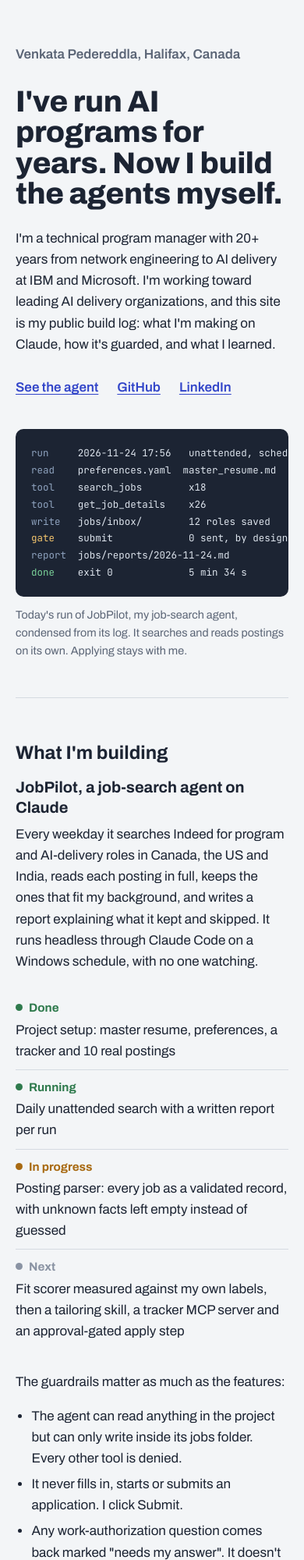
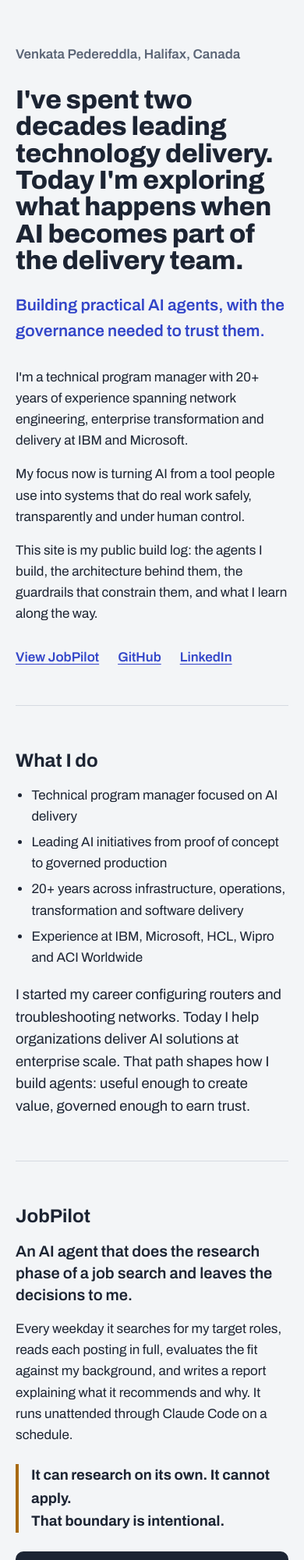
Before and after one commit to venkata-agentic/venkata-agentic.github.io, a plain HTML site: page index.html in a window 390 px wide. Shown: the top 2000 px of the page at 78% size. Drawn offline with Linux system fonts and the light colour scheme.

Commit message:
Add files via upload
updated

```diff
--- a/index.html
+++ b/index.html
@@ -40,27 +40,28 @@
   .wrap { max-width: 1120px; margin: 0 auto; padding: 0 28px; }
 
   /* Hero */
-  header.hero {
-    display: grid;
-    grid-template-columns: minmax(0, 1.05fr) minmax(0, 1fr);
-    gap: 56px;
-    align-items: center;
-    padding: 88px 0 72px;
-  }
+  header.hero { padding: 88px 0 64px; }
   .name { font-weight: 600; margin: 0 0 28px; color: var(--muted); }
   h1 {
-    font-size: clamp(2.4rem, 5.2vw, 4rem);
+    font-size: clamp(2.1rem, 4.6vw, 3.6rem);
+    max-width: 24ch;
     line-height: 1.02;
     font-weight: 800;
     font-variation-settings: "wdth" 70;
     letter-spacing: -0.01em;
     margin: 0 0 24px;
   }
-  .lede { max-width: 46ch; margin: 0 0 28px; color: var(--ink); }
+  .tagline { font-size: 1.3rem; font-weight: 600; color: var(--link); margin: 0 0 28px; max-width: 48ch; }
+  .intro { max-width: 62ch; margin-bottom: 28px; }
+  .intro p { break-inside: avoid; }
+  .story { font-size: 1.15rem; line-height: 1.55; margin-top: 20px; }
+  .summary { font-size: 1.25rem; font-weight: 600; line-height: 1.4; }
+  .boundary { font-weight: 700; font-size: 1.15rem; border-left: 4px solid var(--doing); padding-left: 16px; margin: 24px 0; }
+  .body h3 { margin-top: 36px; }
+  figure.trace { max-width: 620px; margin: 8px 0 8px; }
   .links { display: flex; flex-wrap: wrap; gap: 12px 24px; margin: 0; padding: 0; list-style: none; font-weight: 600; }
 
   /* The trace: the one bold element */
-  figure.trace { margin: 0; }
   .trace pre {
     margin: 0;
     background: var(--trace-bg);
@@ -134,7 +135,7 @@
   footer { padding: 40px 0 64px; border-top: 1px solid var(--rule); color: var(--muted); font-size: 0.9rem; }
 
   @media (max-width: 860px) {
-    header.hero { grid-template-columns: minmax(0, 1fr); gap: 40px; padding: 56px 0 48px; }
+    header.hero { padding: 56px 0 48px; }
     .sec { grid-template-columns: minmax(0, 1fr); gap: 16px; }
   }
   @media (max-width: 520px) {
@@ -149,16 +150,44 @@
 <div class="wrap">
 
   <header class="hero">
-    <div>
     <p class="name">Venkata Pedereddla, Halifax, Canada</p>
-      <h1>I've run AI programs for years. Now I build the agents myself.</h1>
-      <p class="lede">I'm a technical program manager with 20+ years from network engineering to AI delivery at IBM and Microsoft. I'm working toward leading AI delivery organizations, and this site is my public build log: what I'm making on Claude, how it's guarded, and what I learned.</p>
+    <h1>I've spent two decades leading technology delivery. Today I'm exploring what happens when AI becomes part of the delivery team.</h1>
+    <p class="tagline">Building practical AI agents, with the governance needed to trust them.</p>
+    <div class="intro">
+      <p>I'm a technical program manager with 20+ years of experience spanning network engineering, enterprise transformation and delivery at IBM and Microsoft.</p>
+      <p>My focus now is turning AI from a tool people use into systems that do real work safely, transparently and under human control.</p>
+      <p>This site is my public build log: the agents I build, the architecture behind them, the guardrails that constrain them, and what I learn along the way.</p>
+    </div>
     <ul class="links">
-        <li><a href="#jobpilot">See the agent</a></li>
+      <li><a href="#jobpilot">View JobPilot</a></li>
       <li><a href="https://github.com/venkata-agentic">GitHub</a></li>
       <li><a href="https://www.linkedin.com/in/venkatapedereddla">LinkedIn</a></li>
     </ul>
+  </header>
+
+  <main>
+    <section aria-labelledby="h-do">
+      <div class="sec">
+        <h2 id="h-do">What I do</h2>
+        <div class="body">
+          <ul class="rules">
+            <li>Technical program manager focused on AI delivery</li>
+            <li>Leading AI initiatives from proof of concept to governed production</li>
+            <li>20+ years across infrastructure, operations, transformation and software delivery</li>
+            <li>Experience at IBM, Microsoft, HCL, Wipro and ACI Worldwide</li>
+          </ul>
+          <p class="story">I started my career configuring routers and troubleshooting networks. Today I help organizations deliver AI solutions at enterprise scale. That path shapes how I build agents: useful enough to create value, governed enough to earn trust.</p>
         </div>
+      </div>
+    </section>
+
+    <section id="jobpilot" aria-labelledby="h-jobpilot">
+      <div class="sec">
+        <h2 id="h-jobpilot">JobPilot</h2>
+        <div class="body">
+          <p class="summary">An AI agent that does the research phase of a job search and leaves the decisions to me.</p>
+          <p>Every weekday it searches for my target roles, reads each posting in full, evaluates the fit against my background, and writes a report explaining what it recommends and why. It runs unattended through Claude Code on a schedule.</p>
+          <p class="boundary">It can research on its own. It cannot apply.<br>That boundary is intentional.</p>
 
           <figure class="trace" aria-labelledby="trace-cap">
 <pre><span class="line"><span class="k">run</span>     2026-11-24 17:56   unattended, scheduled
@@ -169,32 +198,27 @@
 </span><span class="line"><span class="gate">gate</span>    submit             0 sent, by design
 </span><span class="line"><span class="k">report</span>  jobs/reports/2026-11-24.md
 </span><span class="line"><span class="ok">done</span>    exit 0             5 min 34 s</span></pre>
-      <figcaption id="trace-cap">Today's run of JobPilot, my job-search agent, condensed from its log. It searches and reads postings on its own. Applying stays with me.</figcaption>
+            <figcaption id="trace-cap">Today's run, condensed from the agent's log.</figcaption>
           </figure>
-  </header>
 
-  <main>
-    <section id="jobpilot" aria-labelledby="h-jobpilot">
-      <div class="sec">
-        <h2 id="h-jobpilot">What I'm building</h2>
-        <div class="body">
-          <h3>JobPilot, a job-search agent on Claude</h3>
-          <p>Every weekday it searches Indeed for program and AI-delivery roles in Canada, the US and India, reads each posting in full, keeps the ones that fit my background, and writes a report explaining what it kept and skipped. It runs headless through Claude Code on a Windows schedule, with no one watching.</p>
+          <h3>AI capability without losing control</h3>
+          <p>Many agent demos focus on what the model can do. I'm just as interested in what it should not do. JobPilot runs under explicit constraints:</p>
+          <ul class="rules">
+            <li>It can write only to one approved folder. Every other tool is denied.</li>
+            <li>It never submits an application.</li>
+            <li>Judgment calls, like work-authorization questions, come back to me marked "needs my answer".</li>
+            <li>Unknown information stays unknown. It leaves a field empty rather than guess.</li>
+            <li>It uses only job sources that allow automated access.</li>
+          </ul>
+          <p>A trustworthy AI system needs boundaries as much as capabilities.</p>
 
+          <h3>Where the build stands</h3>
           <ol class="milestones" aria-label="Build progress, in order">
             <li><span class="status s-done">Done</span><span>Project setup: master resume, preferences, a tracker and 10 real postings</span></li>
             <li><span class="status s-done">Running</span><span>Daily unattended search with a written report per run</span></li>
-            <li><span class="status s-doing">In progress</span><span>Posting parser: every job as a validated record, with unknown facts left empty instead of guessed</span></li>
-            <li><span class="status s-next">Next</span><span>Fit scorer measured against my own labels, then a tailoring skill, a tracker MCP server and an approval-gated apply step</span></li>
+            <li><span class="status s-doing">In progress</span><span>Posting parser: every job as a validated record</span></li>
+            <li><span class="status s-next">Next</span><span>A fit scorer measured against my own labels, a resume-tailoring skill, a tracker MCP server and an approval-gated apply step</span></li>
           </ol>
-
-          <p>The guardrails matter as much as the features:</p>
-          <ul class="rules">
-            <li>The agent can read anything in the project but can only write inside its jobs folder. Every other tool is denied.</li>
-            <li>It never fills in, starts or submits an application. I click Submit.</li>
-            <li>Any work-authorization question comes back marked "needs my answer". It doesn't guess.</li>
-            <li>It only uses sources that allow automated access. No scraping.</li>
-          </ul>
           <p><a href="https://github.com/venkata-agentic/job-pilot">Code and design notes on GitHub</a></p>
         </div>
       </div>
@@ -204,12 +228,10 @@
       <div class="sec">
         <h2 id="h-log">Build log</h2>
         <div class="body">
-          <p>What I learned building on Claude, newest first.</p>
           <dl class="log">
-            <div><dt>Nov 24, 2026</dt><dd>Third scheduled run: 18 searches, 26 postings read in full, 12 saved, nothing submitted. Each saved role comes with a one-line reason and a list of gaps to check before applying.</dd></div>
-            <div><dt>Nov 22, 2026</dt><dd>First unattended run. An agent with no one watching needs an explicit tool allowlist, so the scheduled script names the few tools it may use and limits writes to one folder.</dd></div>
+            <div><dt>Nov 24, 2026</dt><dd>Third scheduled run: 18 searches, 26 postings read, 12 saved, nothing submitted. Each saved role comes with a one-line reason and the gaps to check before applying.</dd></div>
+            <div><dt>Nov 22, 2026</dt><dd>First unattended run. An agent with no one watching needs an explicit tool allowlist, so the scheduled script names the few tools it may use.</dd></div>
             <div><dt>Nov 22, 2026</dt><dd>Strict structured output enforces the schema's shape but not every constraint. Length limits still need a check in code.</dd></div>
-            <div><dt>Nov 22, 2026</dt><dd>When a posting doesn't state a remote policy, "unknown" is the right answer. A confident guess is worse than an empty field.</dd></div>
           </dl>
         </div>
       </div>
@@ -224,25 +246,8 @@
             <li>Claude Associate (Anthropic, 2026)</li>
             <li>PMI-CPMAI, AI project management</li>
             <li>NVIDIA-Certified Associate: AI Infrastructure and Operations</li>
-            <li>SAFe</li>
-            <li>ITIL</li>
-            <li>CSM and CSPO</li>
+            <li>SAFe, ITIL, CSM and CSPO</li>
             <li>MBA, Information Systems</li>
-          </ul>
-        </div>
-      </div>
-    </section>
-
-    <section aria-labelledby="h-career">
-      <div class="sec">
-        <h2 id="h-career">Background</h2>
-        <div class="body">
-          <p>I started as a hands-on network engineer and moved into delivery leadership, so I can follow an engineering trade-off and turn it into a decision executives can act on.</p>
-          <ul class="career">
-            <li><span class="yrs">2019 to now</span><span>IBM Canada: senior project manager and TPM, now leading delivery for an AI advisory engagement from proof of concept to governed production</span></li>
-            <li><span class="yrs">2018 to 2019</span><span>Microsoft: program manager for a $22M shared-services transformation across 100+ sites</span></li>
-            <li><span class="yrs">2012 to 2017</span><span>HCL Technologies: senior manager, global infrastructure programs</span></li>
-            <li><span class="yrs">2006 to 2012</span><span>Wipro and ACI Worldwide: network engineer and infrastructure operations lead</span></li>
           </ul>
         </div>
       </div>
@@ -250,7 +255,7 @@
   </main>
 
   <footer>
-    <p>Built with Claude Code and hosted free on GitHub Pages. Updated as the agent grows.</p>
+    <p>Built with Claude Code and hosted on GitHub Pages. Updated as the agents grow.</p>
   </footer>
 
 </div>
```
Lines whose indentation alone changed are shown as unchanged.
